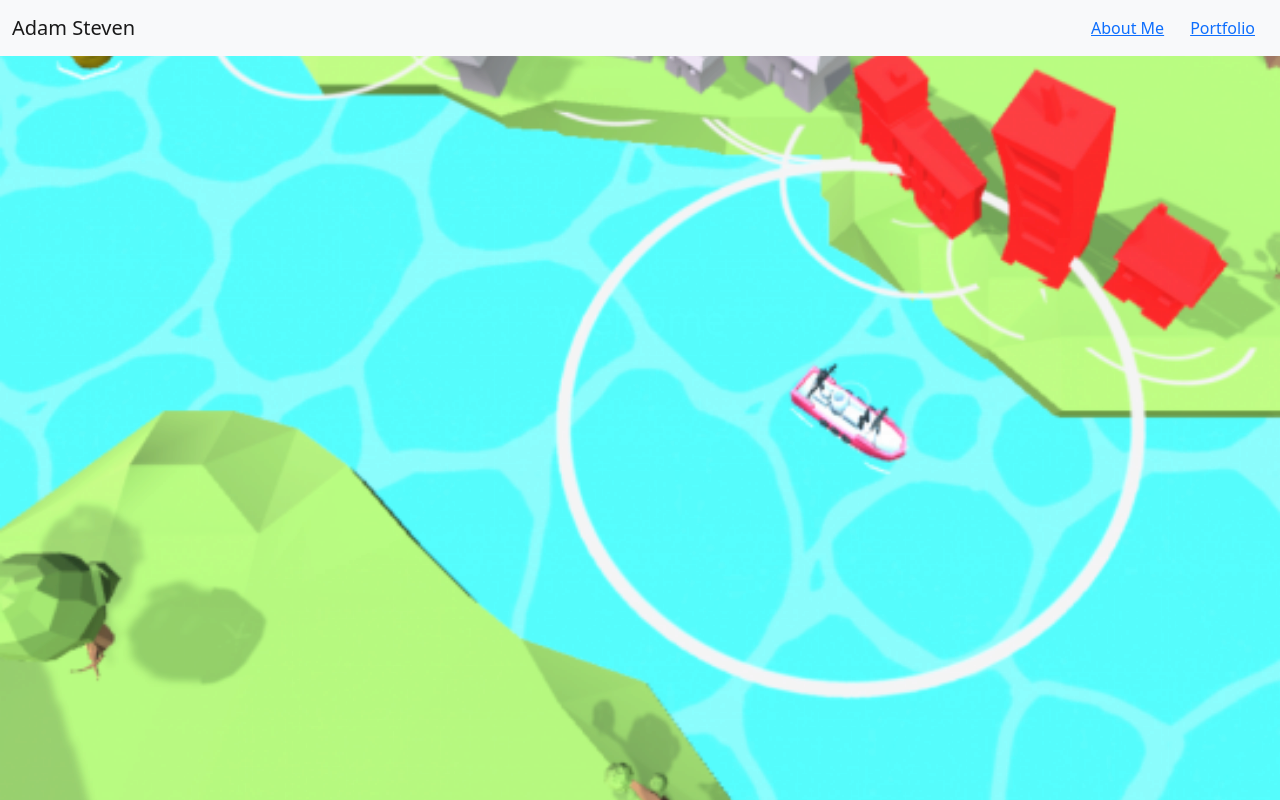
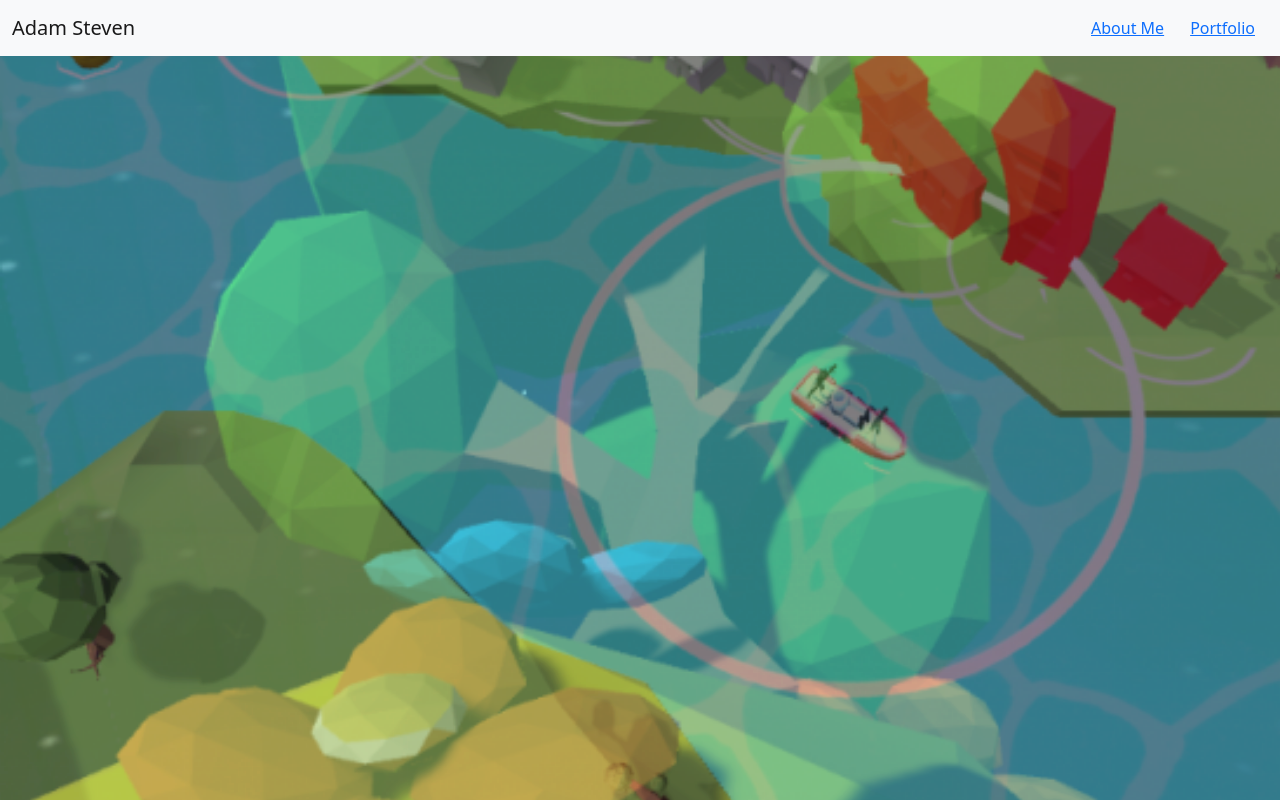
Before and after one commit to adam-steven/portfolio, a React (Create React App) app: page / in a window 1280 px wide. Shown: the top 800 px of the page. Built offline with nearby package versions, Linux system fonts and the light colour scheme.

Commit message:
image easing

```diff
--- a/src/data/personal-data.json
+++ b/src/data/personal-data.json
@@ -7,7 +7,7 @@
     {
         "title": "Work",
         "description": "",
-        "imagePath": "ggj2018.png"
+        "imagePath": "ggj2019.png"
     },
     {
         "title": "Education",
@@ -17,7 +17,7 @@
     {
         "title": "Merits",
         "description": "",
-        "imagePath": "ggj2018.png"
+        "imagePath": "ggj2019.png"
     },
     {
         "title": "Interests",
--- a/src/view/shared/App.tsx
+++ b/src/view/shared/App.tsx
@@ -60,7 +60,8 @@ export default function App() {
       const elemPosition = Math.abs(windowCenter - elemCenter);
 
       let sectionOpacity = Math.round((1 - (elemPosition / windowCenter)) * 100) / 100;
-      sectionOpacity = Math.max(sectionOpacity, 0);
+      sectionOpacity = Math.max(Math.min(sectionOpacity, 1), 0);
+      sectionOpacity = 1- (Math.cos(Math.PI * sectionOpacity) + 1) / 2;
 
       sectionImage.style.opacity = sectionOpacity.toString();
     }
```
